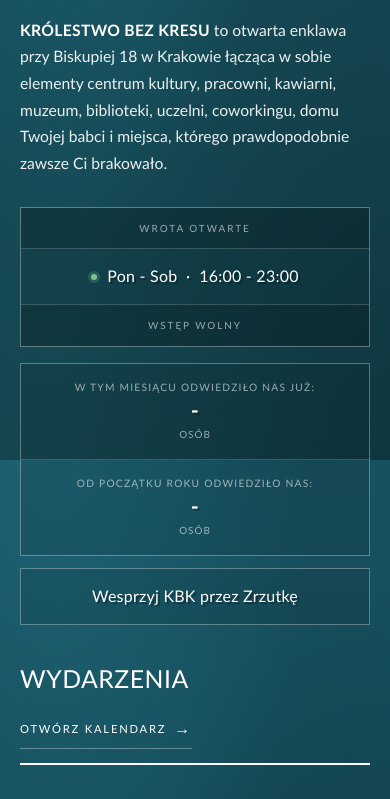
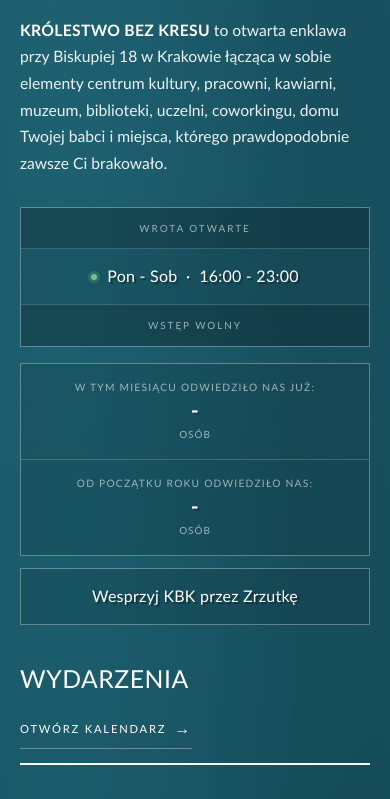
Before and after one commit to fundacjatradycji-a11y/kbk, a plain HTML site: page index.html in a window 390 px wide. Shown: the part 384-1183 px from the top of the page. Drawn offline with Linux system fonts and the light colour scheme; no server answers.

Commit message:
Add files via upload

```diff
--- a/index.html
+++ b/index.html
@@ -1196,7 +1196,10 @@
   }
 
   @media (max-width: 720px) {
-    body { font-size: 16px; }
+    body {
+      font-size: 16px;
+      background-attachment: scroll;
+    }
 
     .hero { padding: 34px 20px 12px; }
     .hero-logo { width: 108px; height: 152px; margin-bottom: 30px; transform: scale(1.1); }
```
